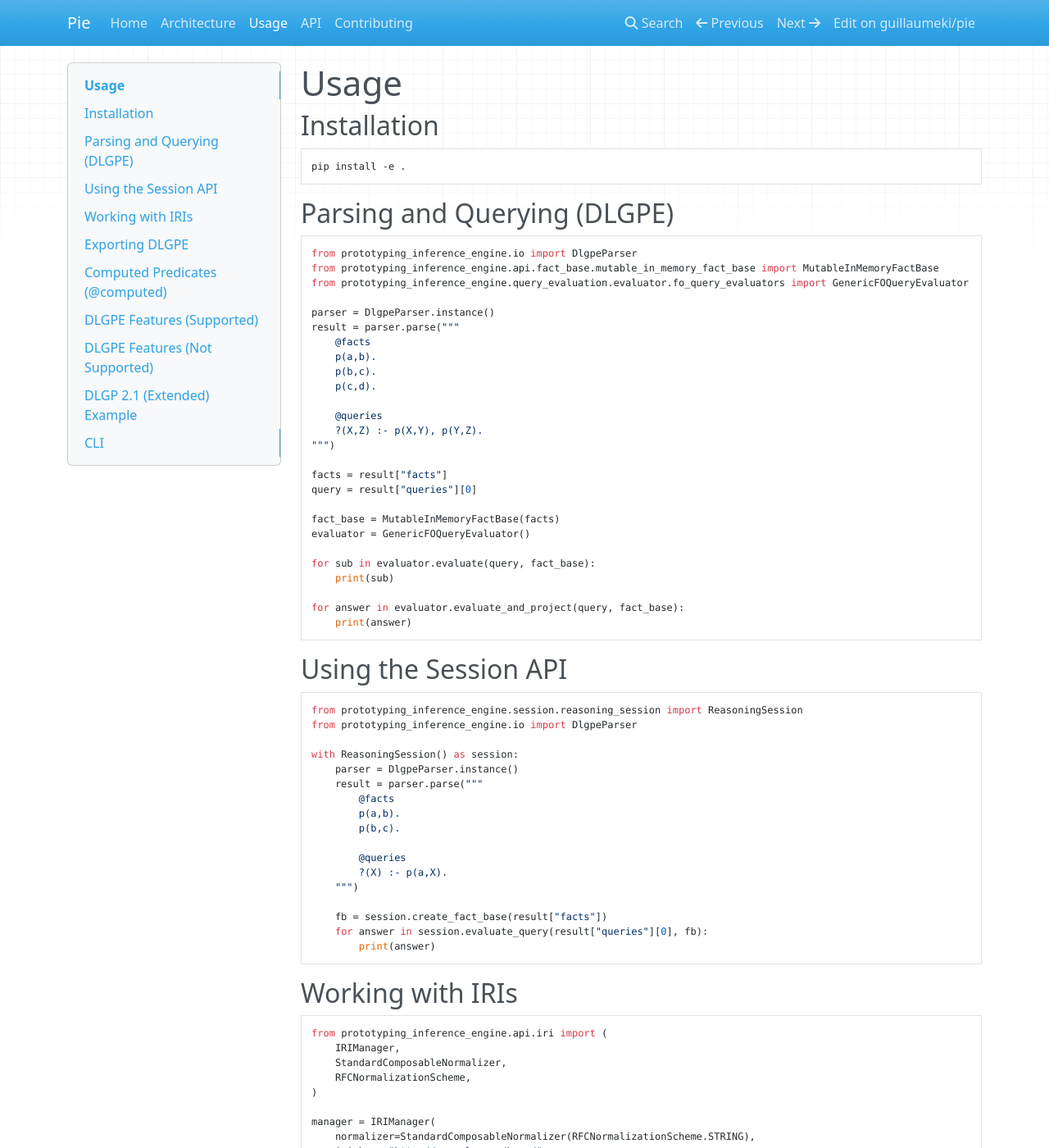
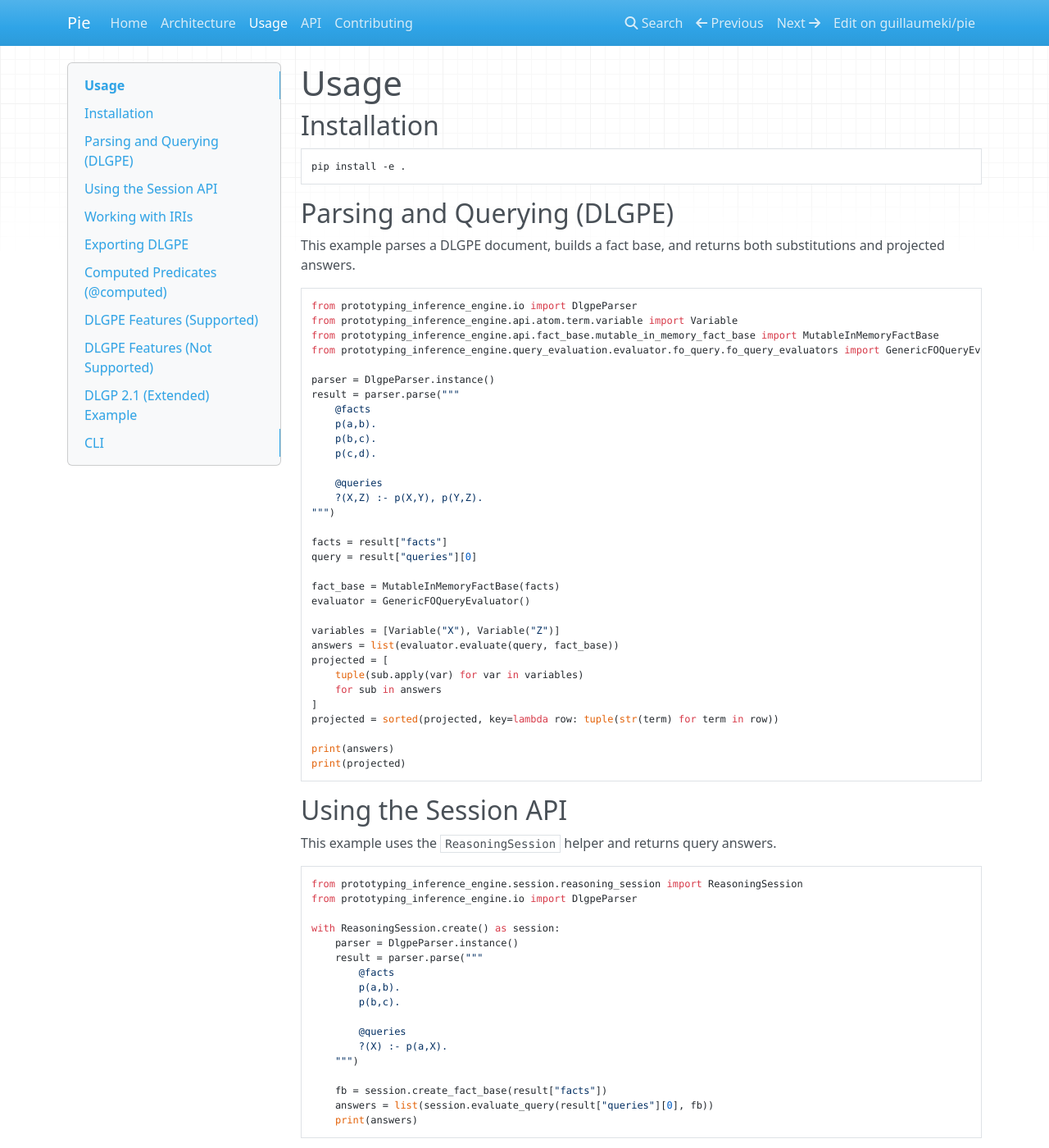
Before and after one commit to guillaumeki/pie, an MkDocs documentation site: the page built from docs/usage.md, in a window 1280 px wide and 1400 px high. Shown: the whole window at 82% size. Built offline with MkDocs 1.6.1, drawn with Linux system fonts in a browser that asks for light colours; nearby versions of some CDN libraries; some of the changed text lies outside the part shown.

Commit message:
docs: test documentation examples

````diff
--- a/docs/usage.md
+++ b/docs/usage.md
@@ -6,10 +6,13 @@ pip install -e .
 ```
 
 ## Parsing and Querying (DLGPE)
+This example parses a DLGPE document, builds a fact base, and returns both
+substitutions and projected answers.
 ```python
 from prototyping_inference_engine.io import DlgpeParser
+from prototyping_inference_engine.api.atom.term.variable import Variable
 from prototyping_inference_engine.api.fact_base.mutable_in_memory_fact_base import MutableInMemoryFactBase
-from prototyping_inference_engine.query_evaluation.evaluator.fo_query_evaluators import GenericFOQueryEvaluator
+from prototyping_inference_engine.query_evaluation.evaluator.fo_query.fo_query_evaluators import GenericFOQueryEvaluator
 
 parser = DlgpeParser.instance()
 result = parser.parse("""
@@ -28,19 +31,25 @@ query = result["queries"][0]
 fact_base = MutableInMemoryFactBase(facts)
 evaluator = GenericFOQueryEvaluator()
 
-for sub in evaluator.evaluate(query, fact_base):
-    print(sub)
+variables = [Variable("X"), Variable("Z")]
+answers = list(evaluator.evaluate(query, fact_base))
+projected = [
+    tuple(sub.apply(var) for var in variables)
+    for sub in answers
+]
+projected = sorted(projected, key=lambda row: tuple(str(term) for term in row))
 
-for answer in evaluator.evaluate_and_project(query, fact_base):
-    print(answer)
+print(answers)
+print(projected)
 ```
 
 ## Using the Session API
+This example uses the `ReasoningSession` helper and returns query answers.
 ```python
 from prototyping_inference_engine.session.reasoning_session import ReasoningSession
 from prototyping_inference_engine.io import DlgpeParser
 
-with ReasoningSession() as session:
+with ReasoningSession.create() as session:
     parser = DlgpeParser.instance()
     result = parser.parse("""
         @facts
@@ -52,11 +61,12 @@ with ReasoningSession() as session:
     """)
 
     fb = session.create_fact_base(result["facts"])
-    for answer in session.evaluate_query(result["queries"][0], fb):
-        print(answer)
+    answers = list(session.evaluate_query(result["queries"][0], fb))
+    print(answers)
 ```
 
 ## Working with IRIs
+This example shows how to resolve a prefixed name into an absolute IRI.
 ```python
 from prototyping_inference_engine.api.iri import (
     IRIManager,
@@ -79,19 +90,21 @@ Parsing with DLGPE/DLGP2 stores the last `@base` and `@prefix` directives in the
 Computed prefix directives (`@computed`) are stored as well.
 
 ## Exporting DLGPE
+This example parses a document and exports it back to DLGPE with a writer.
 ```python
 from prototyping_inference_engine.io import DlgpeWriter
-from prototyping_inference_engine.io import DlgpeParser
+from prototyping_inference_engine.session.reasoning_session import ReasoningSession
 
-parser = DlgpeParser.instance()
-result = parser.parse("""
-    @base <http://example.org/base/>.
-    @prefix ex: <http://example.org/ns/>.
-    <rel>(ex:obj).
-""")
+with ReasoningSession.create() as session:
+    result = session.parse("""
+        @base <http://example.org/base/>.
+        @prefix ex: <http://example.org/ns/>.
+        <rel>(ex:obj).
+    """)
 
-writer = DlgpeWriter()
-print(writer.write(result))
+    writer = DlgpeWriter()
+    output = writer.write(result)
+    print(output)
 ```
 
 ## Computed Predicates (`@computed`)
@@ -125,6 +140,12 @@ Available Integraal standard functions:
 `containsValue`.
 
 Example with collection functions:
+The queries below yield:
+- `T = (a, b, c)`
+- `D = {a: b, b: c}`
+- `K = {a, b}`
+- `V = b`
+- `U = {a, b, c}`
 
 ```prolog
 @computed ig: <stdfct>.
--- /dev/null
+++ b/prototyping_inference_engine/documentation/__init__.py
@@ -0,0 +1 @@
+"""Documentation-related utilities and tests."""
````
Also changed, not shown: other parts of docs/usage.md (+5 -2 lines), AGENTS.md (+1 -0 lines), CHANGELOG.md (+1 -0 lines), agents/design/doc-examples-tests.md (added, +21 -0 lines), docs/contributing.md (+1 -0 lines), docs/index.md (+11 -3 lines), 2 other files.
